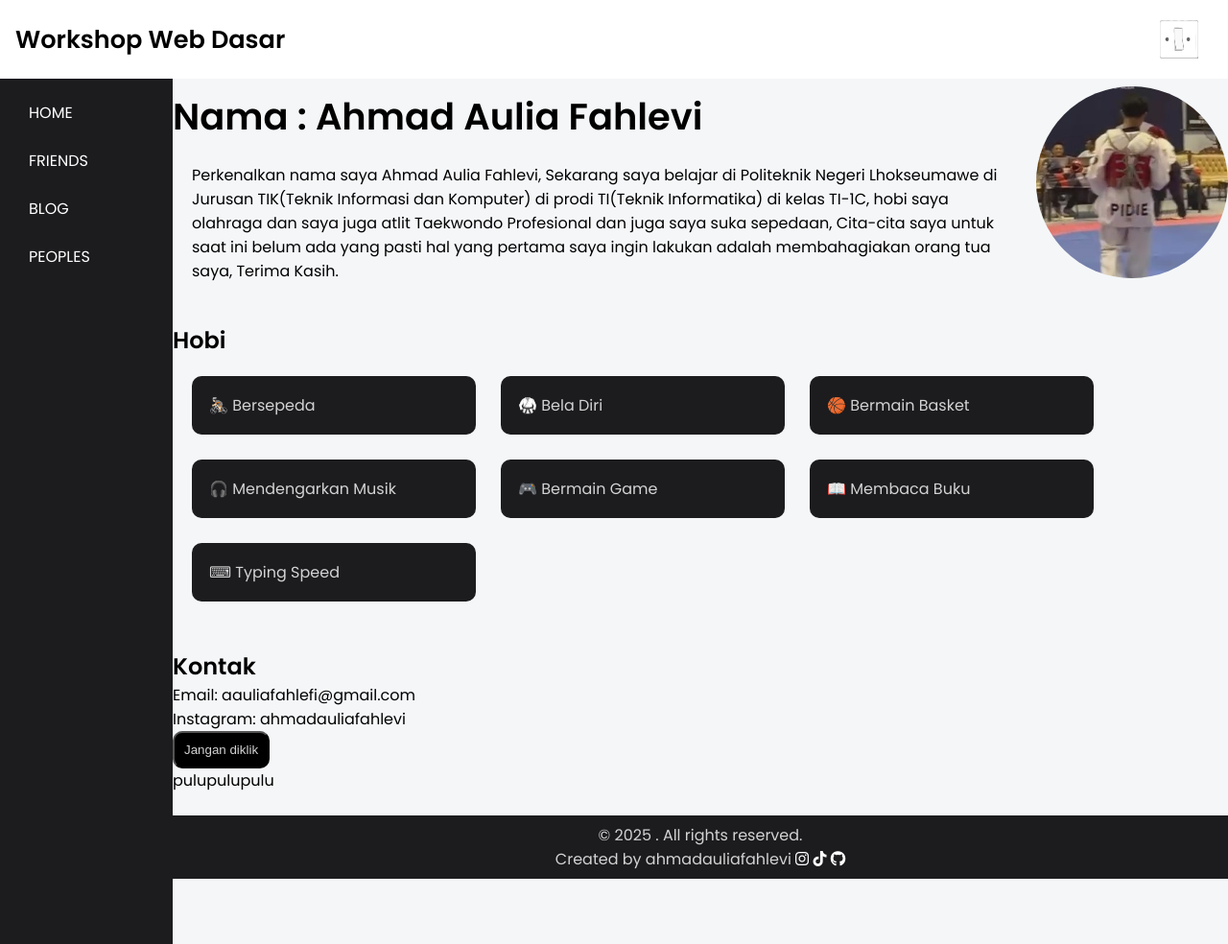
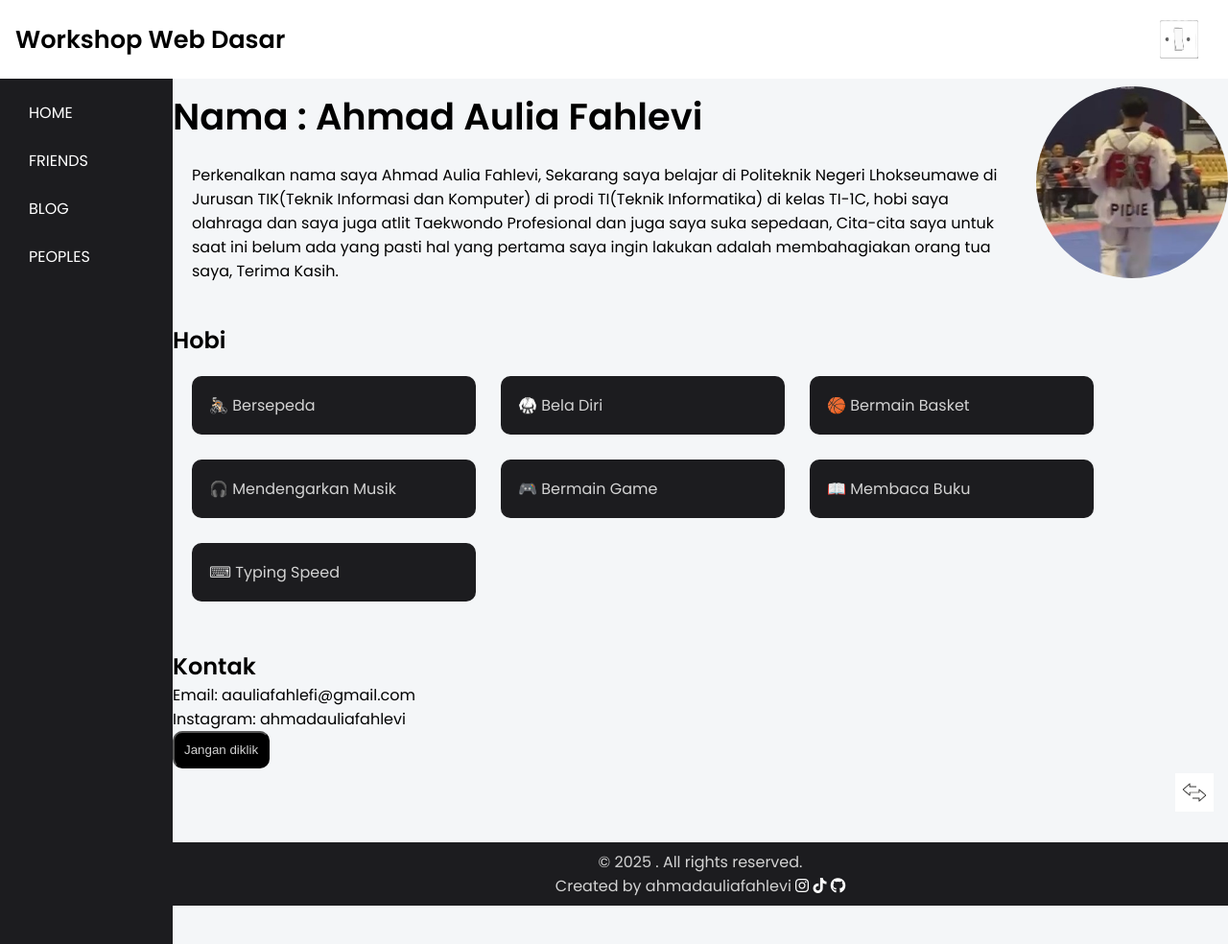
Before and after one commit to lepii1/CV, a Jekyll site: the page built from index.html, in a window 1280 px wide and 984 px high. Shown: the whole window at 96% size. Built offline with Jekyll 4.4.1, drawn with Linux system fonts in a browser that asks for light colours.

Commit message:
initial commit

```diff
--- a/index.html
+++ b/index.html
@@ -34,4 +34,6 @@ title: CV Lepi
         <a href="https://www.instagram.com/ahmadauliafahlevi/">ahmadauliafahlevi</a>
     </p>
     <button onclick="myFunction()">Jangan diklik</button>
-<p>pulupulupulu</p>
+    <button id="theme-toggle" class="theme-toggle">
+        <a href="https://lepii1.github.io/"><img id="theme-icon" src="/assets/images/switch.jpg" alt="Toggle Theme" width="24"></a>
+      </button>
```
Also changed, not shown: assets/images/switch.jpg (added).
